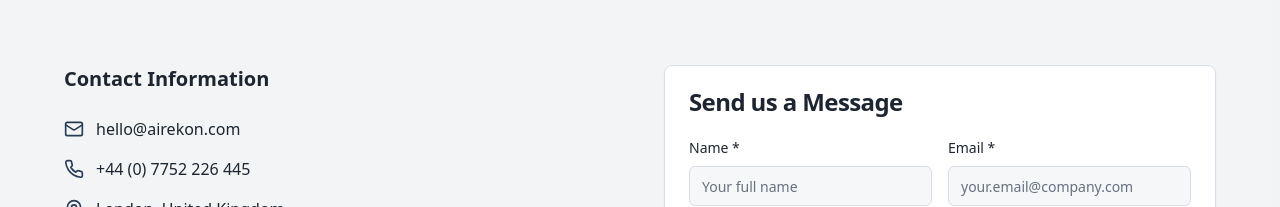
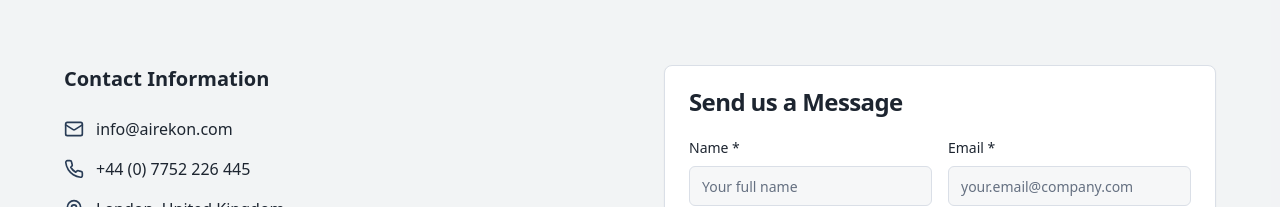
Before and after one commit to lukerj00/rekon-sentinel-ai-guard, a React (Vite) app: page / in a window 1280 px wide. Shown: the part 6425-6632 px from the top of the page. Built offline with nearby package versions, Linux system fonts and the light colour scheme.

Commit message:
info email

```diff
--- a/src/components/ContactSection.tsx
+++ b/src/components/ContactSection.tsx
@@ -120,7 +120,7 @@ const ContactSection = () => {
               <div className="space-y-4">
                 <div className="flex items-center space-x-3">
                   <Mail className="w-5 h-5 text-primary" />
-                  <span>hello@airekon.com</span>
+                  <span>info@airekon.com</span>
                 </div>
                 <div className="flex items-center space-x-3">
                   <Phone className="w-5 h-5 text-primary" />
```
